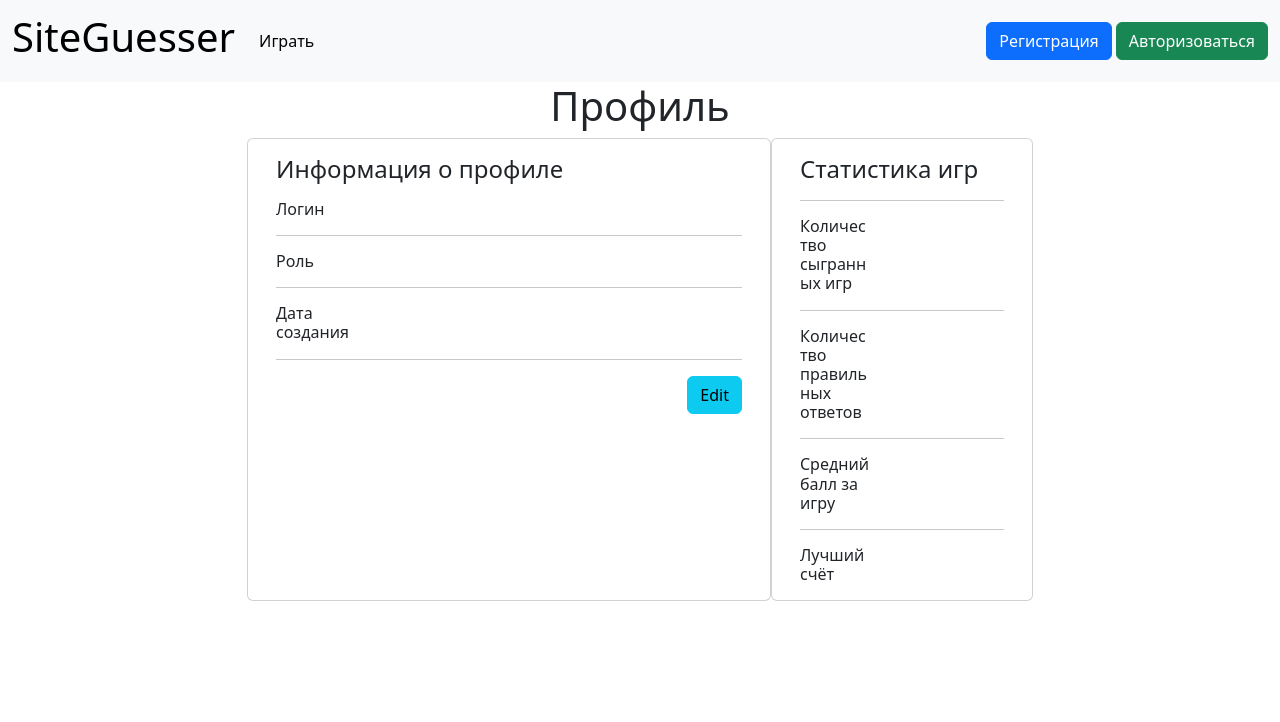
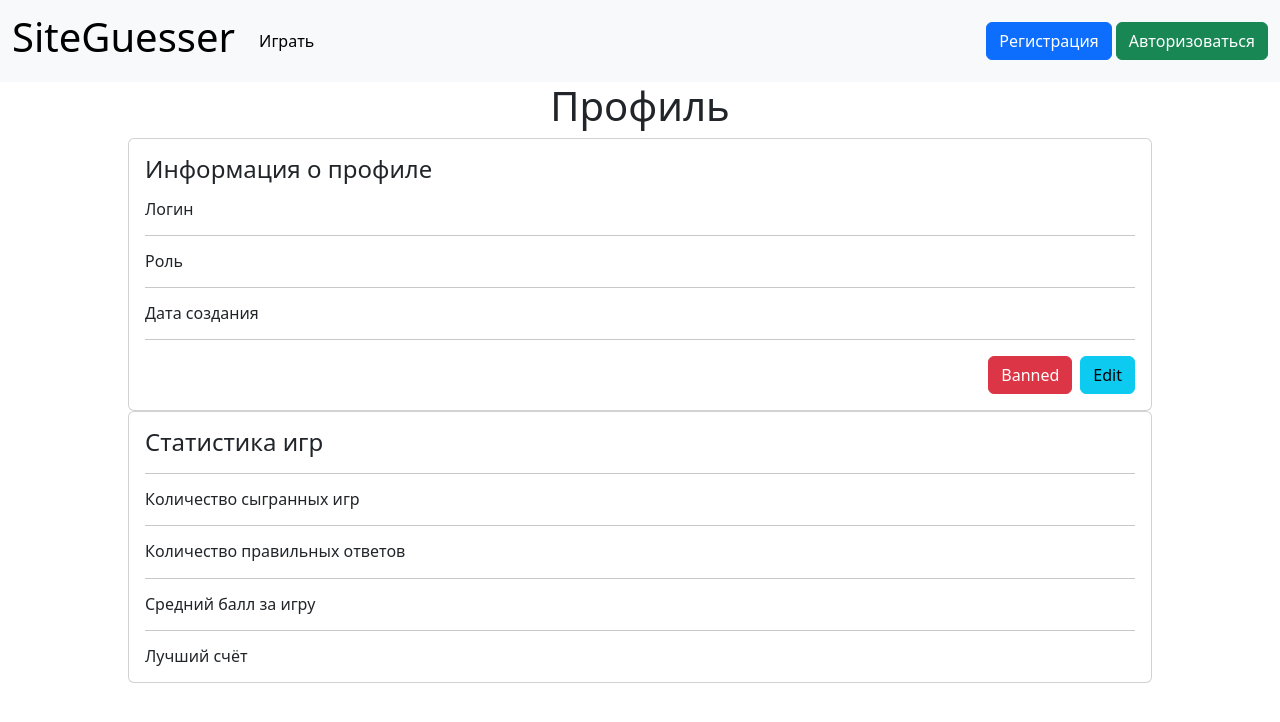
Before and after one commit to IvanZasukhin/SiteGuessr, a Flask app: template templates/profile.html in a window 1280 px wide. Shown: the top 722 px of the page. Run offline with Flask 3, Linux system fonts and the light colour scheme; the template is opened without the code that fills it, so the values that code supplies are empty.

Commit message:
add function ban

```diff
--- a/data/user_resource.py
+++ b/data/user_resource.py
@@ -55,7 +55,7 @@ class UserListResource(Resource):
         user.login = args['login']
         user.description = args['description']
         user.banned = False
-        user.roles = "новичок"
+        user.role = "новичок"
         user.modified_date = datetime.datetime.now()
         user.created_date = datetime.datetime.now()
         user.set_password(args['password'])
--- a/data/users.py
+++ b/data/users.py
@@ -14,7 +14,7 @@ class User(SqlAlchemyBase, UserMixin, SerializerMixin):
                            primary_key=True, autoincrement=True)
     login = sqlalchemy.Column(sqlalchemy.String, unique=True, nullable=True)
     description = sqlalchemy.Column(sqlalchemy.String)  # описание
-    roles = sqlalchemy.Column(sqlalchemy.String, nullable=True, default="newbie")  # роль
+    role = sqlalchemy.Column(sqlalchemy.String, nullable=True, default="newbie")  # роль
     banned = sqlalchemy.Column(sqlalchemy.Boolean, nullable=True, default=False)  # бан
     created_date = sqlalchemy.Column(sqlalchemy.DateTime)
     modified_date = sqlalchemy.Column(sqlalchemy.DateTime)
--- a/main.py
+++ b/main.py
@@ -1,6 +1,6 @@
 import datetime
 
-from flask import Flask, render_template, abort, redirect, make_response, jsonify, request
+from flask import Flask, render_template, abort, redirect, make_response, jsonify, request, url_for
 from flask_login import LoginManager, login_user, login_required, logout_user, current_user
 from flask_restful import Api
 
@@ -10,6 +10,7 @@ from data.users import User
 from data.statistics import Statistic
 from forms.user_login import LoginForm
 from forms.user_register import RegisterForm
+from sqlalchemy import desc
 
 app = Flask(__name__)
 api = Api(app)
@@ -22,7 +23,11 @@ login_manager.init_app(app)
 def index():
     db_sess = db_session.create_session()
     params = {"title": "Лучшие игроки",
-              "users": [user for user in db_sess.query(User).all()]}
+              "users": [user for user in
+                        db_sess.query(User).join(Statistic).filter(User.banned == 0).order_by(
+                            desc(Statistic.average_score)).limit(10).all()]}
+    for i in params['users']:
+        print(i.statistic.total_games)
     return render_template("index.html", **params)
 
 
@@ -88,19 +93,44 @@ def load_user(user_id):
     return db_sess.query(User).get(user_id)
 
 
+@app.route('/banned/<int:user_id>', methods=['GET'])
+def banned_user(user_id):
+    if current_user.role != 'main admin':
+        redirect("/")
+    if current_user.id == user_id:
+        return redirect(f"/profile/{current_user.login}")
+    db_sess = db_session.create_session()
+    user = db_sess.query(User).get(user_id)
+    user.banned = True
+    db_sess.commit()
+    return redirect(f"/profile/{user.login}")
+
+
+@app.route('/unbanned/<int:user_id>', methods=['GET'])
+def unbanned_user(user_id):
+    if current_user.role != 'main admin':
+        redirect("/")
+    if current_user.id == user_id:
+        return redirect(f"/profile/{current_user.login}")
+    db_sess = db_session.create_session()
+    user = db_sess.query(User).get(user_id)
+    user.banned = False
+    db_sess.commit()
+    return redirect(f"/profile/{user.login}")
+
+
 @app.route('/profile/<user_login>', methods=['GET', 'POST'])
 def profile(user_login):
     db_sess = db_session.create_session()
     user = db_sess.query(User).filter(User.login == user_login).first()
     params = {"title": "Профиль",
               "user": user}
-    print(user.statistic.total_games)
     return render_template('profile.html', **params)
 
 
 @app.route('/user/<user_login>', methods=['GET', 'POST'])
 def edit_user(user_login):
-    if not (current_user.is_authenticated or current_user.roles == "main admin"):
+    if not (current_user.is_authenticated or current_user.role == "main admin"):
         return redirect("/")
     form = RegisterForm()
     params = {"title": "Изменения профиля",
@@ -150,7 +180,7 @@ def main():
     api.add_resource(statistic_resource.StatisticListResource, '/api/statistic')
     api.add_resource(statistic_resource.StatisticResource, '/api/statistic/<int:game_id>')
 
-    app.run(port=8081, host='127.0.0.1')
+    app.run(port=8082, host='127.0.0.1')
 
 
 @app.errorhandler(404)
--- a/templates/index.html
+++ b/templates/index.html
@@ -3,7 +3,7 @@
 {% block content %}
 <div class="main-body">
     <h1 class="text-center">Лучшие игроки</h1>
-    {% if current_user.roles == "admin" %}
+    {% if current_user.role == "admin" or current_user.role == "main admin": %}
     <div class="container">
         <a href="job" class="btn btn-secondary">Добавить игру</a>
     </div>
--- a/templates/profile.html
+++ b/templates/profile.html
@@ -4,8 +4,10 @@
 <div class="basis">
     <h1 class="text-center">Профиль</h1>
     <div class="main-body">
+        <div class="col">
             <div class="row justify-content-center">
-            <div class="col-xl-6 card">
+                <div class="col-xxl-6 d-flex">
+                    <div class="col card">
                         <div class="card-body">
                             <h4 class="d-flex align-items-center mb-3"> Информация о профиле </h4>
                             <div class="row">
@@ -22,24 +24,41 @@
                             {% endif %}
                             <div class="row">
                                 <div class="col-sm-3"><h6 class="mb-0"> Роль </h6></div>
-                        <div class="col-sm-9 text-secondary"> {{ user.roles }}</div>
+                                {% if user.banned: %}
+                                    <div class="col-sm-9 text-danger"> Забанен<del class="text-secondary">({{ user.role }})</del> </div>
+                                {% else: %}
+                                    <div class="col-sm-9 text-secondary"> {{ user.role }}</div>
+                                {% endif %}
                             </div>
                             <hr>
                             <div class="row">
                                 <div class="col-sm-3"><h6 class="mb-0"> Дата создания </h6></div>
                                 <div class="col-sm-9 text-secondary"> {{ user.created_date }}</div>
                             </div>
-                    {% if current_user.login == user.login or  current_user.roles == "main admin" %}
+                            {% if current_user.login == user.login or current_user.role == "main admin" %}
                             <hr>
                             <div class="row">
-                        <div class="col-sm-12 float-right d-flex justify-content-end">
-                            <a class="btn btn-info" href="/user/{{ current_user.login }}">Edit</a>
+                                <div class="d-flex justify-content-end">
+                                    {% if user.banned: %}
+                                    <div class="px-2">
+                                        <a class="btn btn-primary" href="/unbanned/{{ user.id }}">Unbanned</a>
+                                    </div>
+                                    {% else: %}
+                                    <div class="px-2">
+                                        <a class="btn btn-danger" href="/banned/{{ user.id }}">Banned</a>
+                                    </div>
+                                    {% endif %}
+                                    <div class="">
+                                        <a class="btn btn-info" href="/user/{{ user.login }}">Edit</a>
+                                    </div>
                                 </div>
                             </div>
                             {% endif %}
                         </div>
                     </div>
-            <div class="col-xl-3 card">
+                </div>
+                <div class="col-xxl-4 d-flex">
+                    <div class="col card">
                         <div class="card-body">
                             <h4 class="d-flex align-items-center mb-3"> Статистика игр </h4>
                             <hr>
@@ -65,6 +84,9 @@
                         </div>
                     </div>
                 </div>
+
+            </div>
+        </div>
     </div>
 </div>
 
--- a/test.py
+++ /dev/null
@@ -1,5 +0,0 @@
-from requests import post
-
-print(post(f'http://localhost:8080/api/users', json={'login': "None2",
-                                                     'description': "NONO",
-                                                     'hashed_password': "1234"}).json()["message"])
```
Lines whose indentation alone changed are shown as unchanged.
